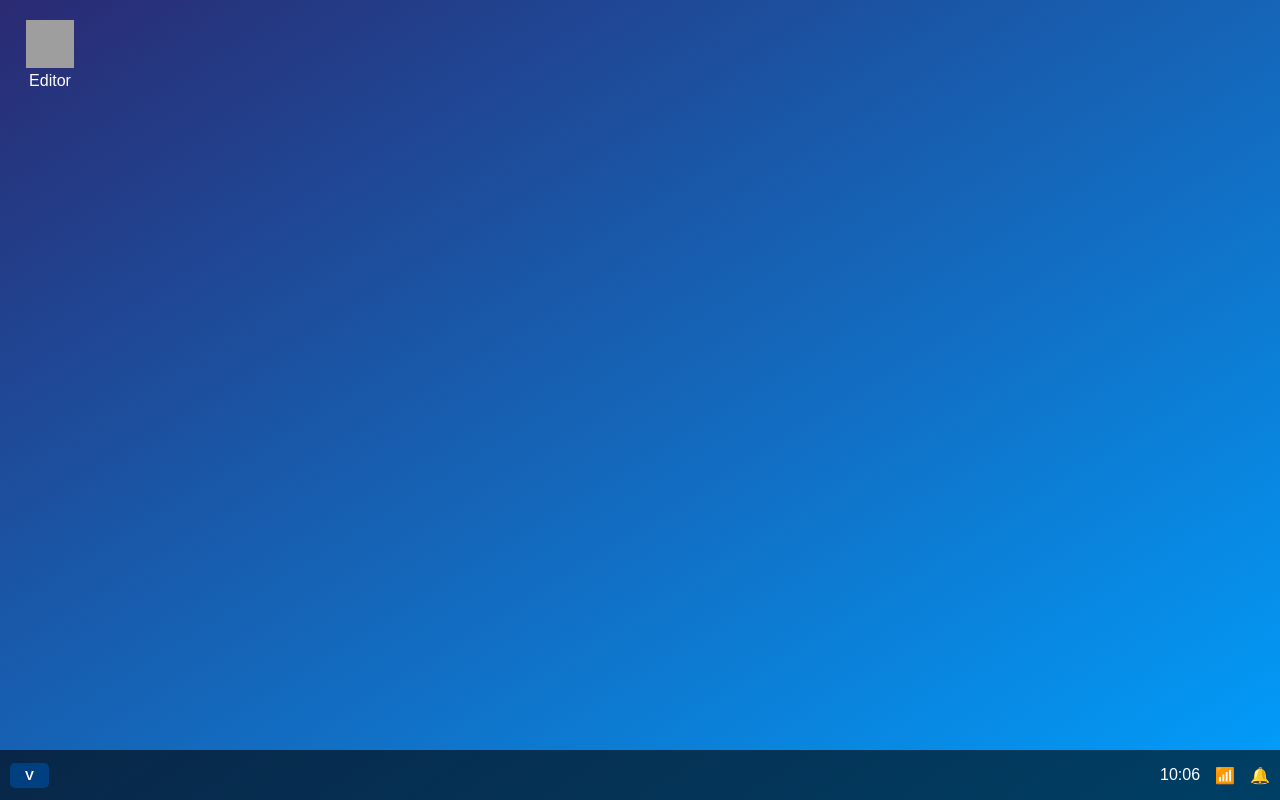
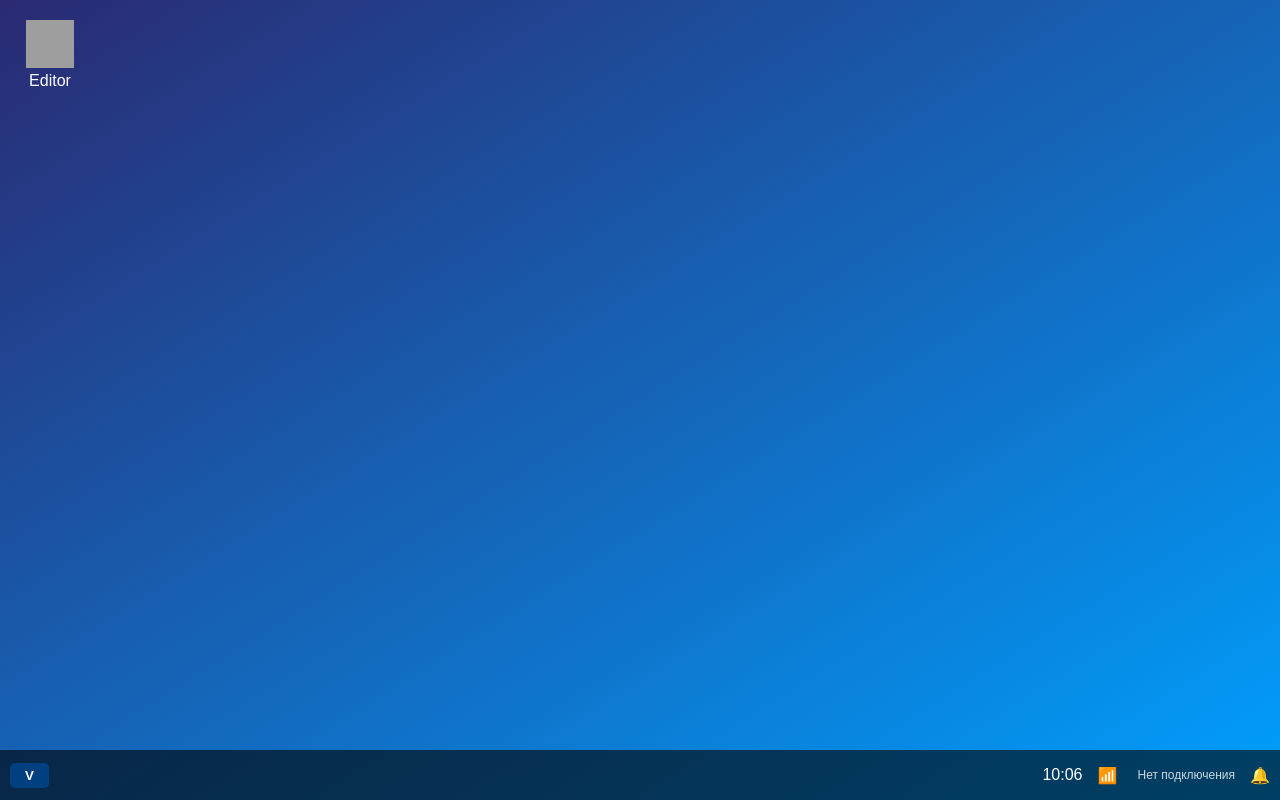
Before and after one commit to murfi547/VladOS, a plain HTML site: page index.html in a window 1280 px wide. Drawn offline with Linux system fonts and the light colour scheme; grey boxes are pictures that could not be loaded.

Commit message:
Update index.html

```diff
--- a/index.html
+++ b/index.html
@@ -178,6 +178,13 @@
       50% { opacity: 0.3; }
       100% { opacity: 1; }
     }
+
+    .wifi-status {
+      font-size: 12px;
+      color: white;
+      margin-left: 5px;
+      opacity: 0.8;
+    }
   </style>
 </head>
 <body>
@@ -193,6 +200,7 @@
     <div class="system-icons">
       <span id="time">--:--</span>
       <span id="wifiIcon" onclick="toggleWifiMenu()">📶</span>
+      <span id="wifiStatus" class="wifi-status">Нет подключения</span>
       <span>🔔</span>
     </div>
   </div>
@@ -254,13 +262,17 @@
         return;
       }
       const wifiIcon = document.getElementById('wifiIcon');
+      const wifiStatus = document.getElementById('wifiStatus');
+
       wifiIcon.textContent = '🔄';
       wifiIcon.classList.add('connecting');
+      wifiStatus.textContent = 'Подключение...';
       document.getElementById('wifiMenu').style.display = 'none';
 
       setTimeout(() => {
         wifiIcon.classList.remove('connecting');
         wifiIcon.textContent = '📡'; // Значок подключения с сигналом
+        wifiStatus.textContent = `Подключено: ${selectedNetwork}`;
         alert(`Подключено к "${selectedNetwork}"`);
       }, 2000);
     }
```
